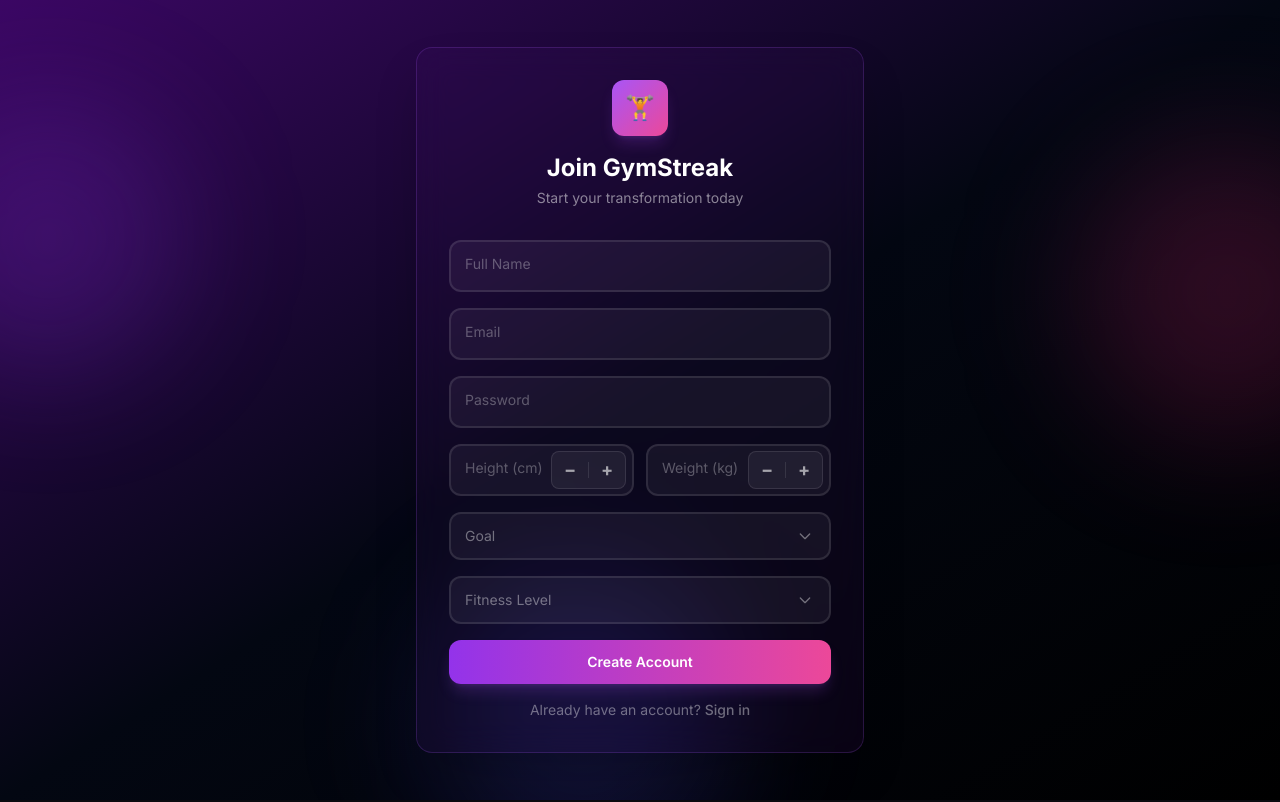
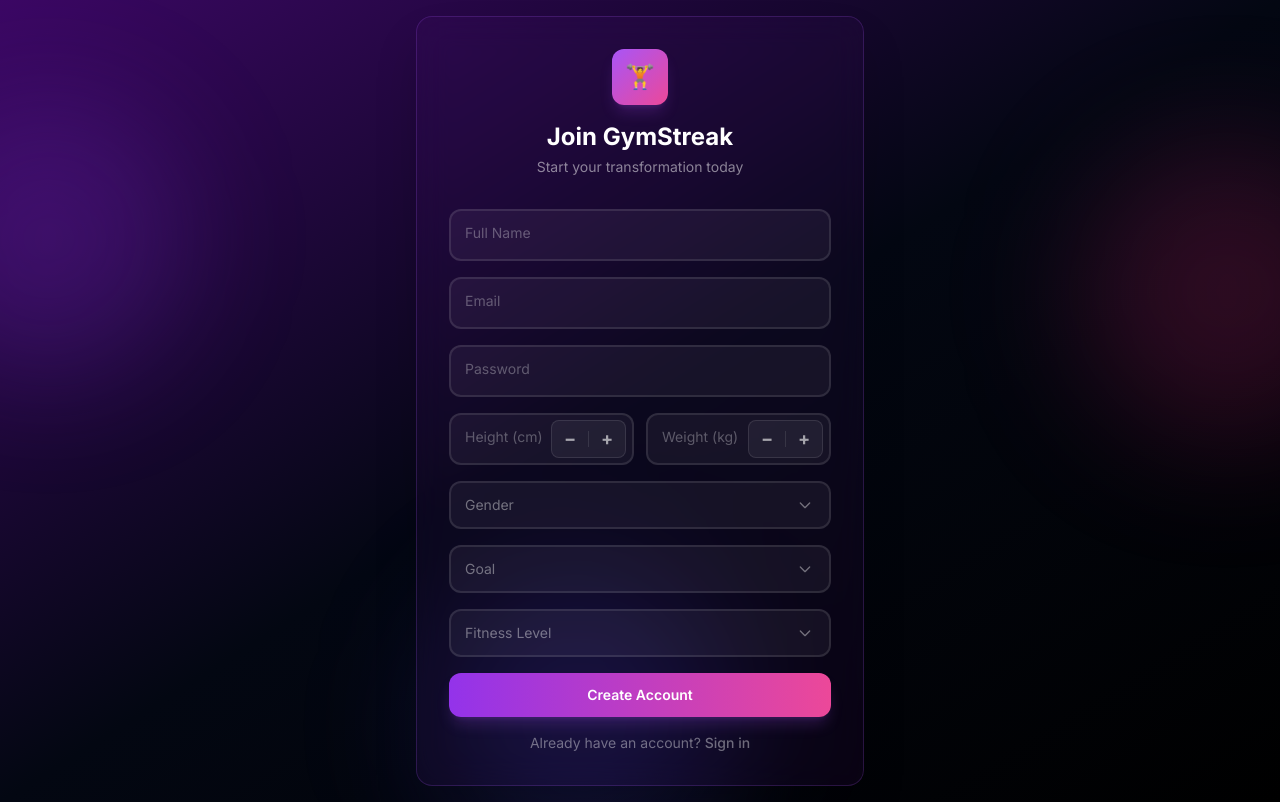
Before and after one commit to vamc-2000/gym, a Next.js app: page /register in a window 1280 px wide. Built offline with nearby package versions, Linux system fonts and the light colour scheme.

Commit message:
updated addons

```diff
--- a/app/register/page.tsx
+++ b/app/register/page.tsx
@@ -25,6 +25,7 @@ export default function RegisterPage() {
     weight: "",
     goal: "",
     fitnessLevel: "",
+    gender: "",
   });
 
   const update = (field: string, value: string) => {
@@ -55,6 +56,7 @@ export default function RegisterPage() {
     if (!form.fitnessLevel) newErrors.fitnessLevel = "Select your level";
     if (!form.height) newErrors.height = "Height is required";
     if (!form.weight) newErrors.weight = "Weight is required";
+    if (!form.gender) newErrors.gender = "Gender is required";
 
     setErrors(newErrors);
     return Object.keys(newErrors).length === 0;
@@ -76,6 +78,7 @@ export default function RegisterPage() {
         weight: form.weight ? Number(form.weight) : undefined,
         goal: form.goal,
         fitnessLevel: form.fitnessLevel,
+        gender: form.gender,
       });
 
       if (res.success) {
@@ -172,6 +175,18 @@ export default function RegisterPage() {
                 />
               </div>
               <SelectField
+                label="Gender"
+                variant="glass"
+                value={form.gender}
+                onChange={(e) => update("gender", e.target.value)}
+                options={[
+                  { value: "Male", label: "👨 Male" },
+                  { value: "Female", label: "👩 Female" },
+                  { value: "Other", label: "🌈 Other" }
+                ]}
+                error={errors.gender}
+              />
+              <SelectField
                 label="Goal"
                 variant="glass"
                 value={form.goal}
--- a/components/ui/SelectField.tsx
+++ b/components/ui/SelectField.tsx
@@ -10,6 +10,7 @@ interface SelectFieldProps {
   value?: string;
   onChange?: (e: { target: { value: string } }) => void;
   className?: string;
+  disabled?: boolean;
 }
 
 export default function SelectField({
@@ -20,6 +21,7 @@ export default function SelectField({
   value = "",
   onChange,
   className = "",
+  disabled = false,
 }: SelectFieldProps) {
   const [open, setOpen] = useState(false);
   const ref = useRef<HTMLDivElement>(null);
@@ -90,15 +92,16 @@ export default function SelectField({
   };
 
   return (
-    <div className={`w-full ${className}`} ref={ref}>
+    <div className={`w-full ${className} ${disabled ? "opacity-50 pointer-events-none" : ""}`} ref={ref}>
       <div className="relative">
         {/* Trigger button */}
         <button
           type="button"
-          onClick={() => setOpen((prev) => !prev)}
+          onClick={() => !disabled && setOpen((prev) => !prev)}
+          disabled={disabled}
           className={`w-full px-4 py-3 rounded-xl border-2 outline-none transition-all duration-200 text-sm focus-within:ring-4 cursor-pointer text-left flex items-center justify-between ${
             baseStyles[variant]
-          } ${error ? "border-red-400" : ""} ${open ? "ring-4" : ""}`}
+          } ${error ? "border-red-400" : ""} ${open ? "ring-4" : ""} ${disabled ? "cursor-not-allowed" : ""}`}
           aria-haspopup="listbox"
           aria-expanded={open}
           aria-label={label}
--- a/lib/services/authService.ts
+++ b/lib/services/authService.ts
@@ -10,6 +10,7 @@ export interface RegisterPayload {
   weight?: number;
   goal?: string;
   fitnessLevel?: string;
+  gender?: string;
 }
 
 export interface LoginPayload {
--- a/scripts/seed-user-history.ts
+++ b/scripts/seed-user-history.ts
@@ -14,7 +14,7 @@ async function seedUserHistory(email: string) {
   console.log(`✅ User found: ${user.name} (${user.id})`);
 
   // Find a workout plan
-  const workout = await prisma.workout.findFirst();
+  const workout = await prisma.workoutTemplate.findFirst();
   if (!workout) {
     console.error(`❌ No workouts exist in DB. Please run seed-extended.ts first.`);
     process.exit(1);
--- a/scripts/seed.ts
+++ b/scripts/seed.ts
@@ -175,8 +175,8 @@ async function seed() {
   console.log("🌱 Seeding Production Workout & Diet Plans...");
 
   // Clear existing plans to avoid duplicates and schema errors
-  await prisma.workout.deleteMany({});
-  await prisma.dietPlan.deleteMany({});
+  await prisma.workoutTemplate.deleteMany({});
+  await prisma.dietTemplate.deleteMany({});
 
   for (const w of seedData.workouts) {
     await prisma.workoutTemplate.create({
```
Also changed, not shown: check-db.ts (deleted, +0 -9 lines), middleware.ts (deleted, +0 -45 lines), proxy.ts (+29 -2 lines), 1 other file (tests, documents, lock files or other folders).
